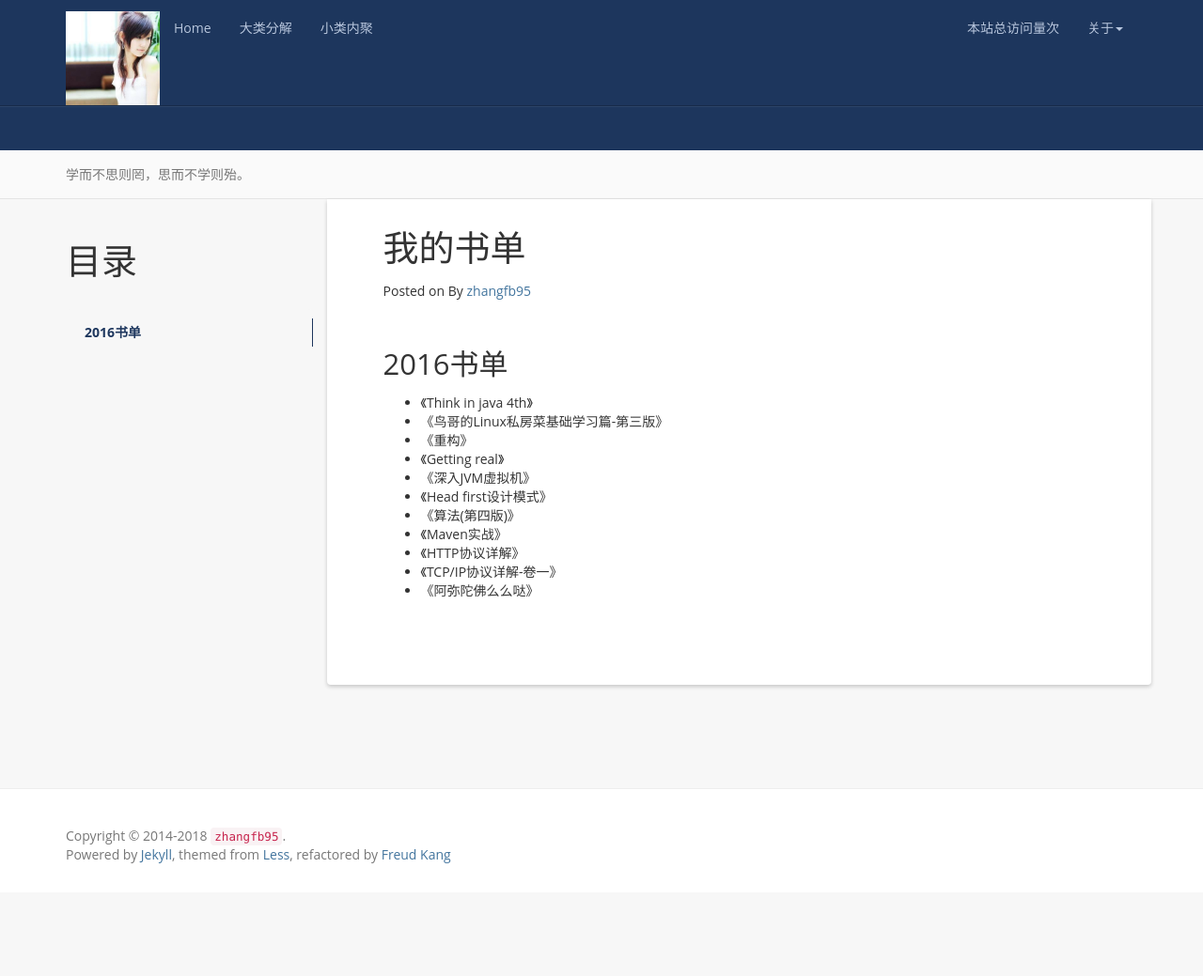
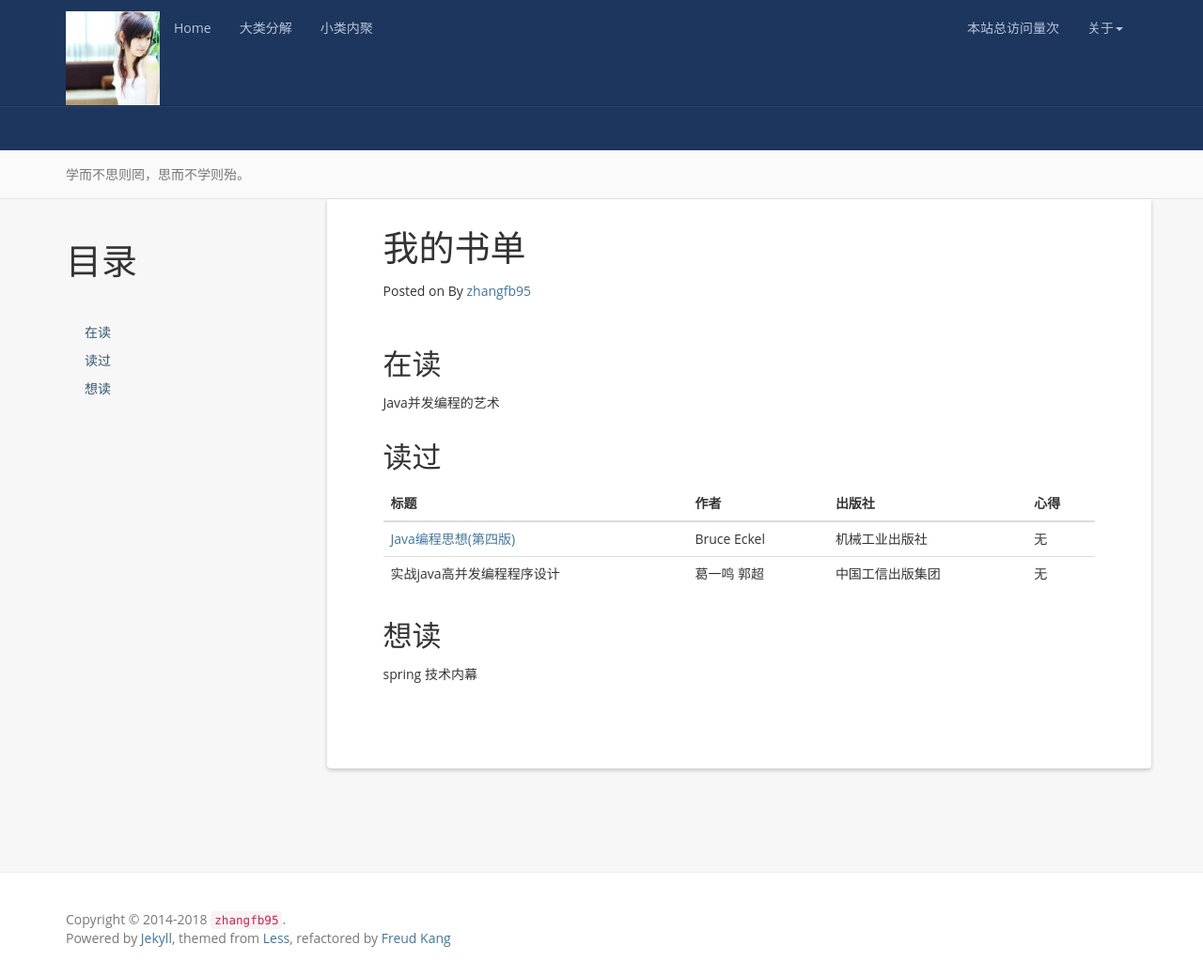
Before and after one commit to zhangfb95/zhangfb95.github.io.bak, a Jekyll site: the page built from books.md, in a window 1280 px wide and 1039 px high. Shown: the whole window at 94% size. Built offline with Jekyll 4.4.1, drawn with Linux system fonts in a browser that asks for light colours; nearby versions of some CDN libraries; a script that is not in the unit is left out; comment, search, counter and statistics services are not loaded.

Commit message:
修改书单

```diff
--- a/books.md
+++ b/books.md
@@ -7,18 +7,18 @@ permalink: /books/
 * content
 {:toc}
 
+## 在读
 
-2016书单
------------------------------------------------------------------
+Java并发编程的艺术
 
-+ 《Think in java 4th》
-+ 《鸟哥的Linux私房菜基础学习篇-第三版》
-+ 《重构》
-+ 《Getting real》
-+ 《深入JVM虚拟机》
-+ 《Head first设计模式》
-+ 《算法(第四版)》
-+ 《Maven实战》
-+ 《HTTP协议详解》
-+ 《TCP/IP协议详解-卷一》
-+ 《阿弥陀佛么么哒》
+
+## 读过
+
+| 标题  | 作者 | 出版社 | 心得  |
+| ------------ | ------------ | ------------ |
+| [Java编程思想(第四版)](https://book.douban.com/subject/2130190/ "Java编程思想(第四版)") | Bruce Eckel  | 机械工业出版社 | 无 |
+|实战java高并发编程程序设计|葛一鸣 郭超|中国工信出版集团|无|
+
+## 想读
+
+spring 技术内幕
```
